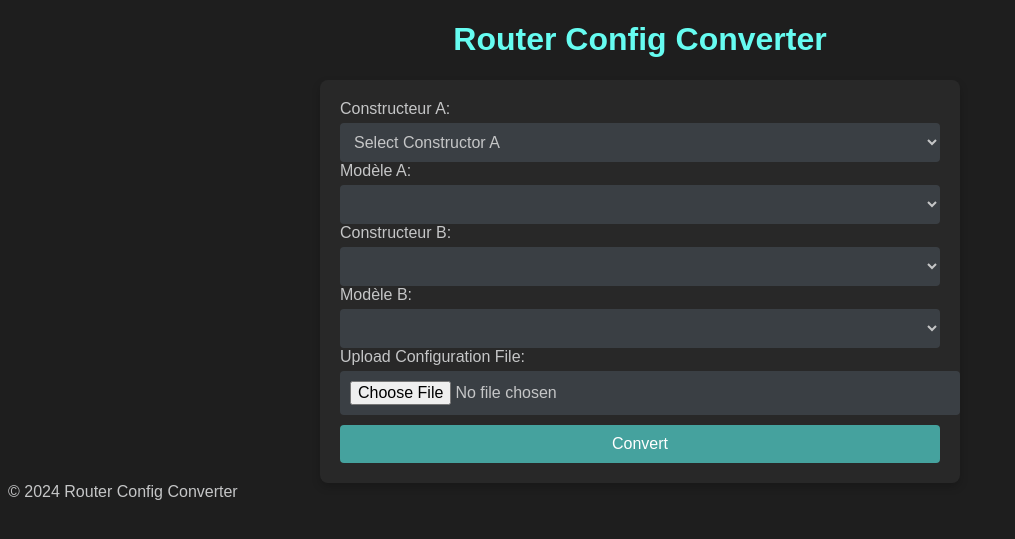
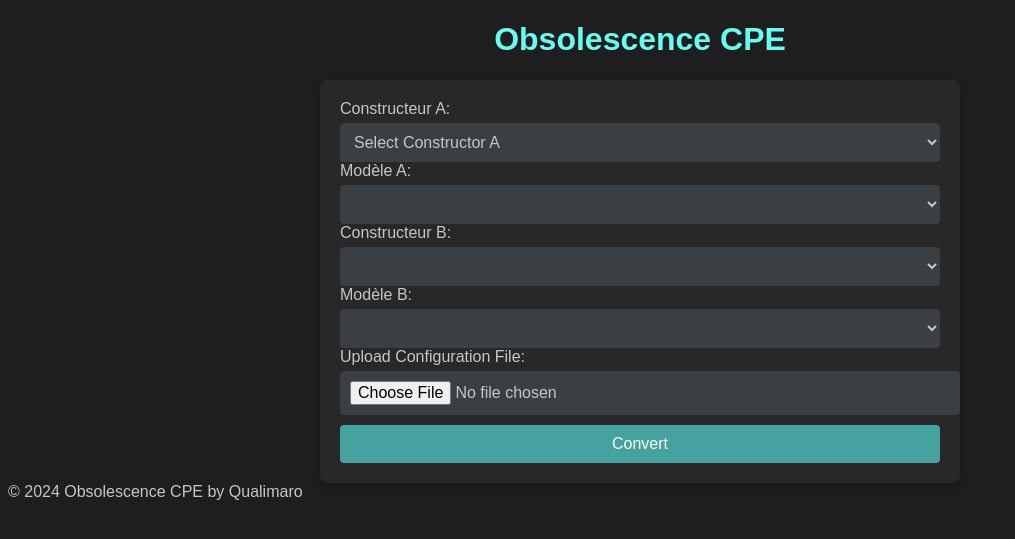
Before and after one commit to Qualimar/ObsoCPE, a Flask app: page / in a window 1280 px wide. Shown: the top 539 px of the page, without its empty margins (0-1015 px from the left). Run offline with Flask 3, Linux system fonts and the light colour scheme; lists and menus that the app fills with data are empty.

Commit message:
Change name , copyright and Title

```diff
--- a/templates/index.html
+++ b/templates/index.html
@@ -3,12 +3,12 @@
 <head>
     <meta charset="UTF-8">
     <meta name="viewport" content="width=device-width, initial-scale=1.0">
-    <title>Router Config Converter</title>
+    <title>Obsolescence CPE</title>
     <link rel="stylesheet" href="{{ url_for('static', filename='style.css') }}">
 </head>
 <body>
     <header>
-        <h1>Router Config Converter</h1>
+        <h1>Obsolescence CPE</h1>
     </header>
     <div class="container">
         <form id="converterForm" method="POST" action="/convert" enctype="multipart/form-data">
@@ -43,7 +43,7 @@
     </div>
 
     <footer>
-        &copy; 2024 Router Config Converter
+        &copy; 2024 Obsolescence CPE by Qualimaro
     </footer>
 
     <script src="{{ url_for('static', filename='script.js') }}"></script>
```
